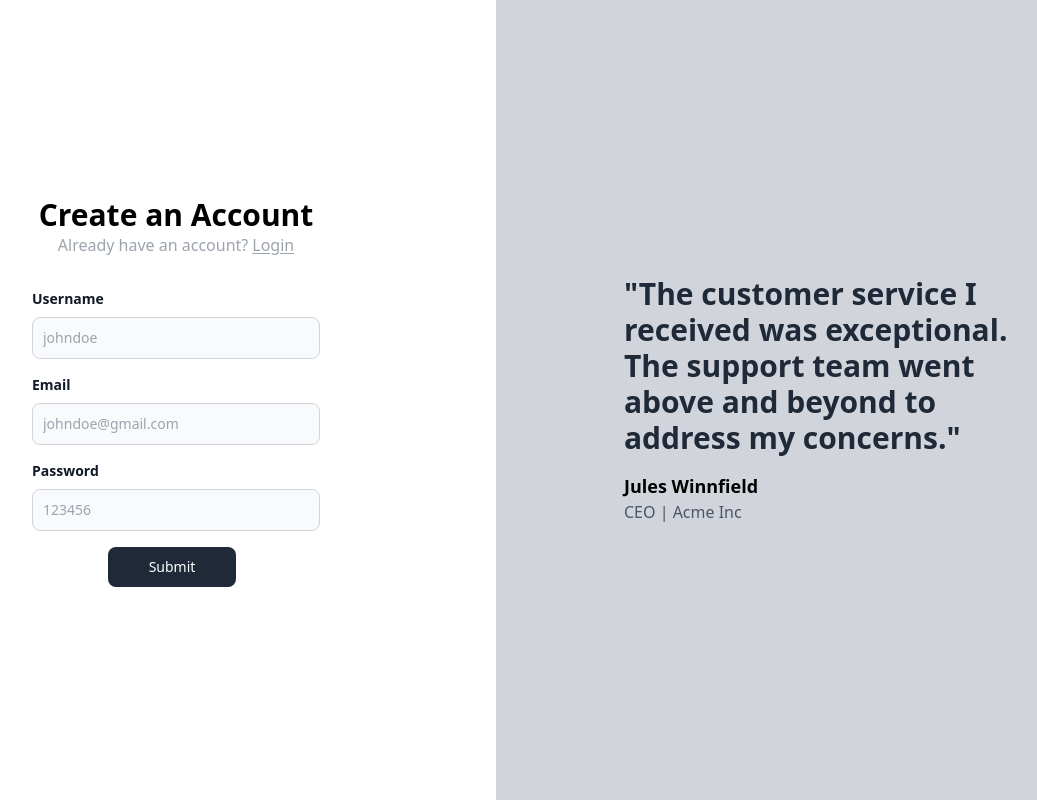
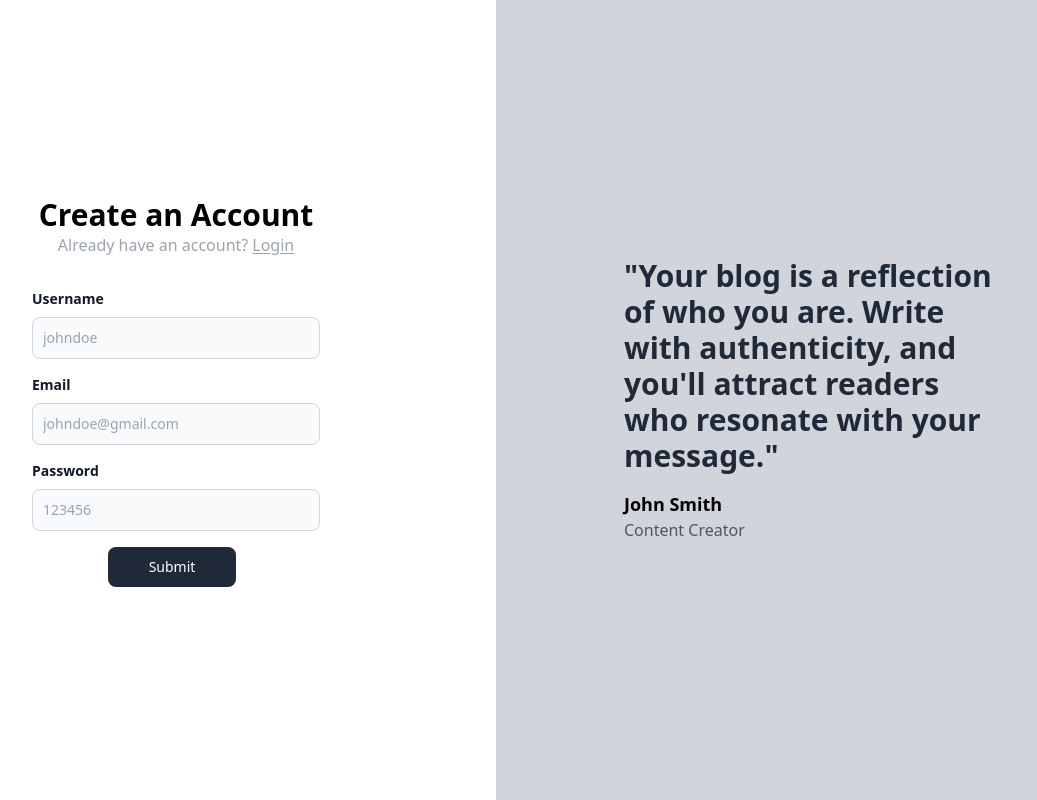
Before and after one commit to Aryamaan-295/Blog, a React (Vite) app in the folder frontend/: page /signup in a window 1280 px wide. Shown: the whole page, without its empty margins (144-1181 px from the left). Built offline with nearby package versions, Linux system fonts and the light colour scheme.

Commit message:
Update quote

```diff
--- a/frontend/src/components/Qoute.tsx
+++ b/frontend/src/components/Qoute.tsx
@@ -2,13 +2,14 @@ export default function Quote() {
     return (
         <div className="bg-gray-300 h-screen flex justify-center flex-col px-32">
             <div className="font-bold text-3xl flex justify-center text-gray-800">
-                "The customer service I received was exceptional. The support team went above and beyond to address my concerns."
+
+"Your blog is a reflection of who you are. Write with authenticity, and you'll attract readers who resonate with your message."
             </div>
             <div className="mt-4 font-semibold text-lg">
-                Jules Winnfield
+            John Smith
             </div>
             <div className="font-extralight text-gray-600">
-                CEO | Acme Inc
+            Content Creator
             </div>
         </div>
     )
```
